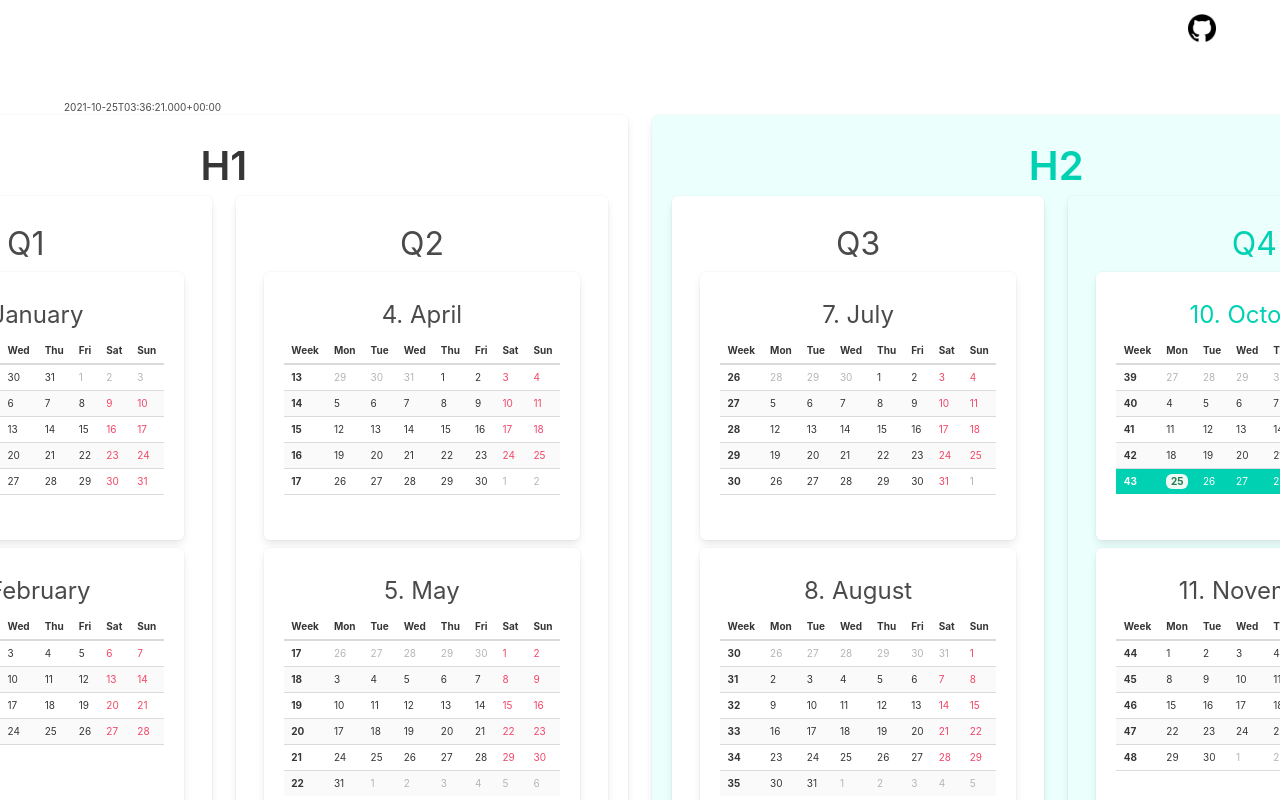
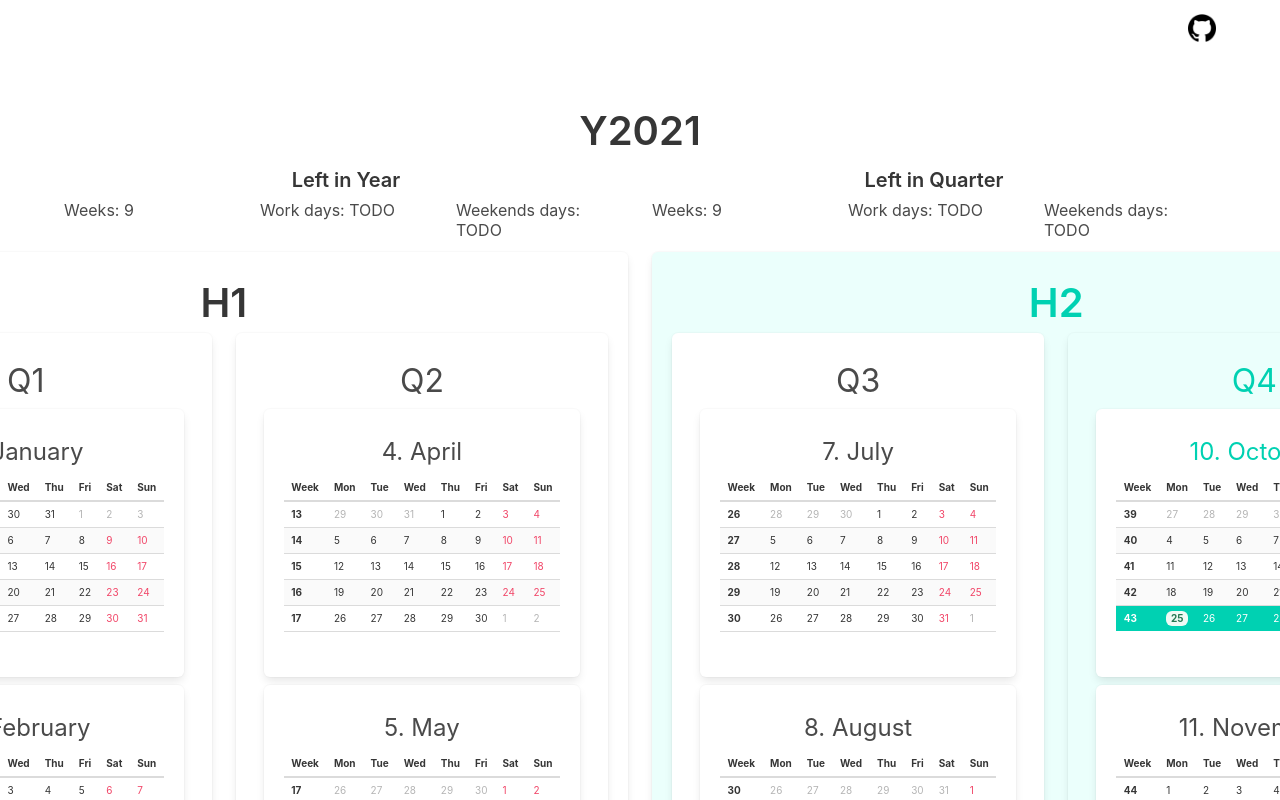
Before and after one commit to IvannKurchenko/pro.calendar, a Vue app: page / in a window 1280 px wide. Shown: the top 800 px of the page. Built offline with nearby package versions, Linux system fonts and the light colour scheme.

Commit message:
header stub

```diff
--- a/src/App.vue
+++ b/src/App.vue
@@ -18,7 +18,29 @@
   <section class="hero is-fullheight-with-navbar ">
     <div class="hero-body">
       <div class="container">
-        {{ now }}
+        <div class="">
+          <div>
+            <h1 class="title is-2 m-2 is-text-align-center">Y{{ year }}</h1>
+          </div>
+          <div class="columns is-centered is-flex-grow-1">
+            <div class="column">
+              <h1 class="title is-5 m-2 is-text-align-center">Left in Year</h1>
+              <div class="columns">
+                <div class="column"><h1 class="subtitle is-6">Weeks: {{ yearWeeksLeft }}</h1></div>
+                <div class="column"><h1 class="subtitle is-6">Work days: {{ yearWorkDaysLeft }}</h1></div>
+                <div class="column"><h1 class="subtitle is-6">Weekends days: {{ yearWeekendsDaysLeft }}</h1></div>
+              </div>
+            </div>
+            <div class="column">
+              <h1 class="title is-5 m-2 is-text-align-center">Left in Quarter</h1>
+              <div class="columns">
+                <div class="column"><h1 class="subtitle is-6">Weeks: {{ yearWeeksLeft }}</h1></div>
+                <div class="column"><h1 class="subtitle is-6">Work days: {{ yearWorkDaysLeft }}</h1></div>
+                <div class="column"><h1 class="subtitle is-6">Weekends days: {{ yearWeekendsDaysLeft }}</h1></div>
+              </div>
+            </div>
+          </div>
+        </div>
         <div class="columns is-centered is-flex-grow-1">
           <div class="column" v-bind:key="halfNumber" v-bind:value="halfNumber" v-for="halfNumber in halfNumbers">
             <HalfComponent v-bind:year="year" v-bind:half="halfNumber">
@@ -40,21 +62,17 @@ export default {
     const {DateTime} = require("luxon");
 
     let now = DateTime.now();
-    let dateTime = DateTime.now();
-    let month = dateTime.month;
-    let weekNumber = dateTime.weekNumber;
-    let weeksInWeekYear = dateTime.weeksInWeekYear;
-    let quarter = dateTime.quarter;
+    let yearWeeksLeft = now.weeksInWeekYear - now.weekNumber;
+    let yearWorkDaysLeft = "TODO";
+    let yearWeekendsDaysLeft = "TODO";
     let halfNumbers = [1, 2];
 
     return {
-      now: DateTime.now(),
+      now: now,
       year: now.year,
-      month: month,
-      weekNumber: weekNumber,
-      weeksInWeekYear: weeksInWeekYear,
-      weekday: dateTime.weekday,
-      quarter: quarter,
+      yearWeeksLeft: yearWeeksLeft,
+      yearWorkDaysLeft: yearWorkDaysLeft,
+      yearWeekendsDaysLeft: yearWeekendsDaysLeft,
       halfNumbers: halfNumbers
     }
   },
```
